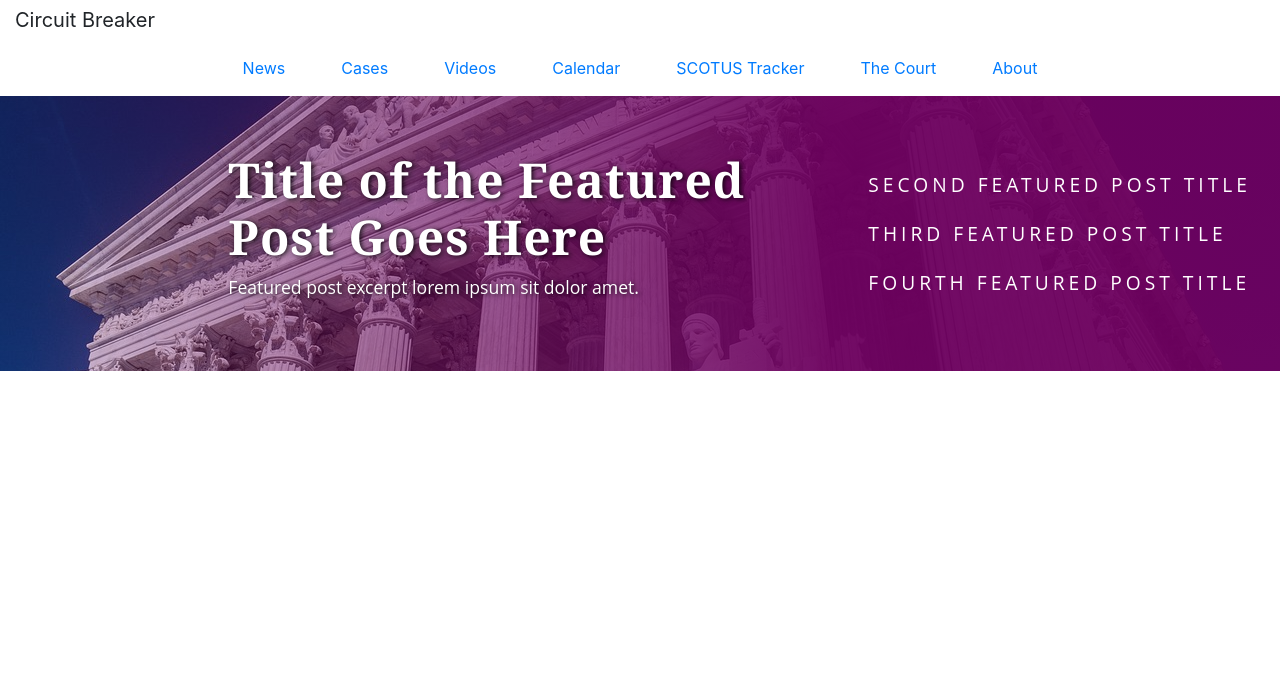
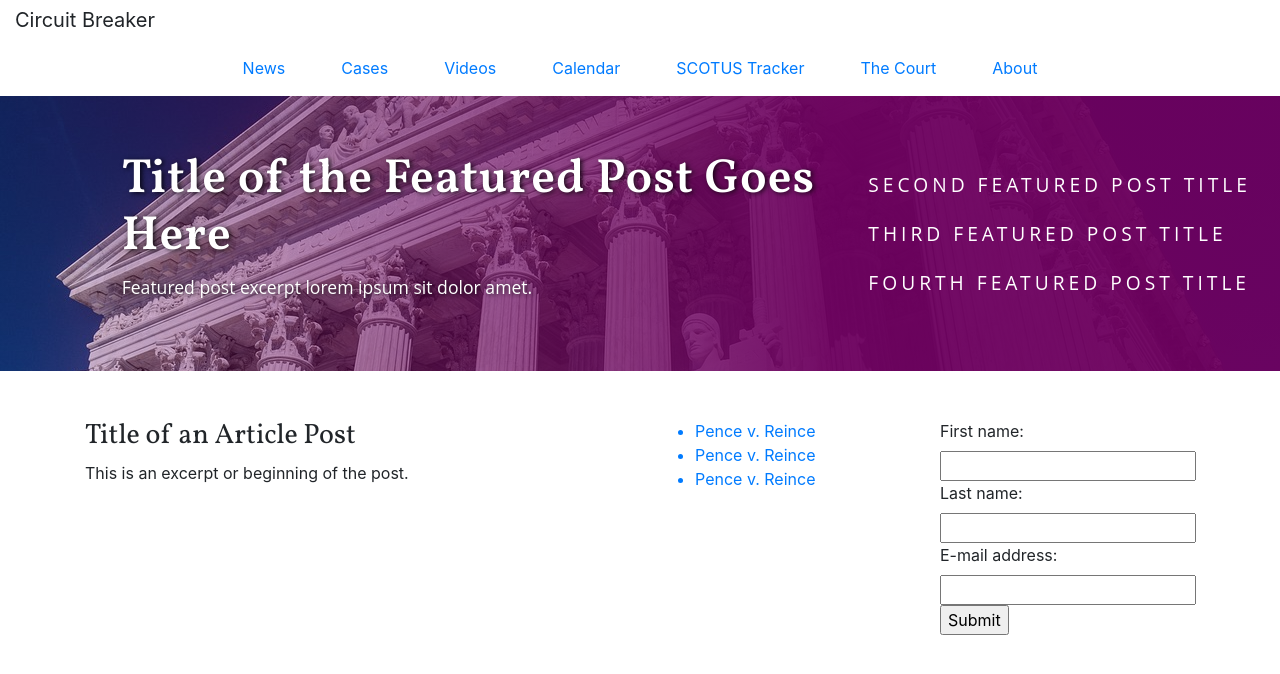
Before and after one commit to kromoser/circuit-breaker, a plain HTML site: page index.html in a window 1280 px wide. Drawn offline with nearby package versions, Linux system fonts and the light colour scheme.

Commit message:
Set up initial column structure for 3 main content areas.

```diff
--- a/assets/sass/styles.scss
+++ b/assets/sass/styles.scss
@@ -35,6 +35,7 @@ div.hero-posts {
   filter: progid:DXImageTransform.Microsoft.gradient( startColorstr='#006d005f', endColorstr='#6d005f',GradientType=0 ); /* IE6-9 */
   background-size: cover;
   height: 275px;
+  margin-bottom: 3rem;
 
   .primary-feature-post {
     text-shadow: 2px 1px 5px rgba( $black, 0.8);
@@ -65,4 +66,4 @@ div.hero-posts {
       }
   }
 
-}
+} /* end hero posts blade */
--- a/index.html
+++ b/index.html
@@ -4,6 +4,7 @@
     <meta charset="utf-8">
     <meta name="viewport" content="width=device-width, initial-scale=1">
     <title>DC Circuit Breaker</title>
+    <link href="https://fonts.googleapis.com/css?family=Roboto:400,400i,700,700i|Vollkorn:400,400i,600,600i" rel="stylesheet">
     <link rel="stylesheet" href="https://maxcdn.bootstrapcdn.com/bootstrap/4.0.0/css/bootstrap.min.css" integrity="sha384-Gn5384xqQ1aoWXA+058RXPxPg6fy4IWvTNh0E263XmFcJlSAwiGgFAW/dAiS6JXm" crossorigin="anonymous">
     <link rel="stylesheet" href="styles.css">
     <link href="https://fonts.googleapis.com/icon?family=Material+Icons"
@@ -47,13 +48,16 @@
     </header>
     <!-- END MASTHEAD/NAV -->
 
+    <section id="primary" class="content-area ">
+		  <main id="main" class="site-main" role="main">
+
         <!-- FEATURED POST/IMG HERO -->
         <div class="container-fluid hero-posts align-items-center">
 
 
                 <div class="row align-items-center h-100 text-white">
 
-              <div class="col col-md-6 offset-md-2 col-sm-12 primary-feature-post">
+                  <div class="col col-md-7 offset-md-1 col-sm-12 primary-feature-post">
                     <h2>Title of the Featured Post Goes Here</h2>
                     <p>Featured post excerpt lorem ipsum sit dolor amet.</p>
                   </div>
@@ -68,7 +72,67 @@
 
 
         </div>
-    <!--END POST/IMG HERO -->
+        <!-- END POST/IMG HERO -->
+        <!-- START MAIN CONTENT -->
+        <div class="container">
+          <div class="row">
+
+            <!-- left column / latest posts -->
+            <div class="col col-sm-12 col-md-6">
+
+                <!-- article block -->
+                <article>
+                  <header class="entry-header">
+                    <h3 class="entry-title">Title of an Article Post</h3>
+                  </header>
+                  <div class="entry-content">
+                    This is an excerpt or beginning of the post.
+                  </div>
+                </article>
+
+            </div>
+            <!-- middle column / cases -->
+            <div class="col col-sm-6 col-md-3">
+
+                <!-- case list -->
+                <ul class="case-list">
+                  <a href="#"><li>Pence v. Reince</li></a>
+                  <a href="#"><li>Pence v. Reince</li></a>
+                  <a href="#"><li>Pence v. Reince</li></a>
+                </ul>
+
+            </div>
+            <!-- right column / sidebar -->
+            <div class="col col-sm-6 col-md-3">
+
+                <!-- e-mail signup -->
+                <form action="#" method="POST">
+                  <label for="first_name">First name:</label>
+                  <input type="text" name="first_name" autocomplete="name">
+
+                  <label for="last_name">Last name:</label>
+                  <input type="text" name="last_name" autocomplete="family-name">
+
+                  <label for="e-mail">E-mail address:</label>
+                  <input type="email" name="e-mail" autocomplete="email">
+
+                  <input type="submit" val="Sign up!">
+                </form>
+
+            </div>
+
+          </div> <!-- end row -->
+        </div>
+        <!-- END MAIN CONTENT -->
+      </main>
+    </section>
+    <!-- END CONTENT -->
+
+    <!-- START FOOTER -->
+    <footer>
+
+    </footer>
+    <!-- END FOOTER -->
 
   </body>
 </html>
```
Also changed, not shown: styles.css, 1 other file. Lines whose indentation alone changed are shown as unchanged.
